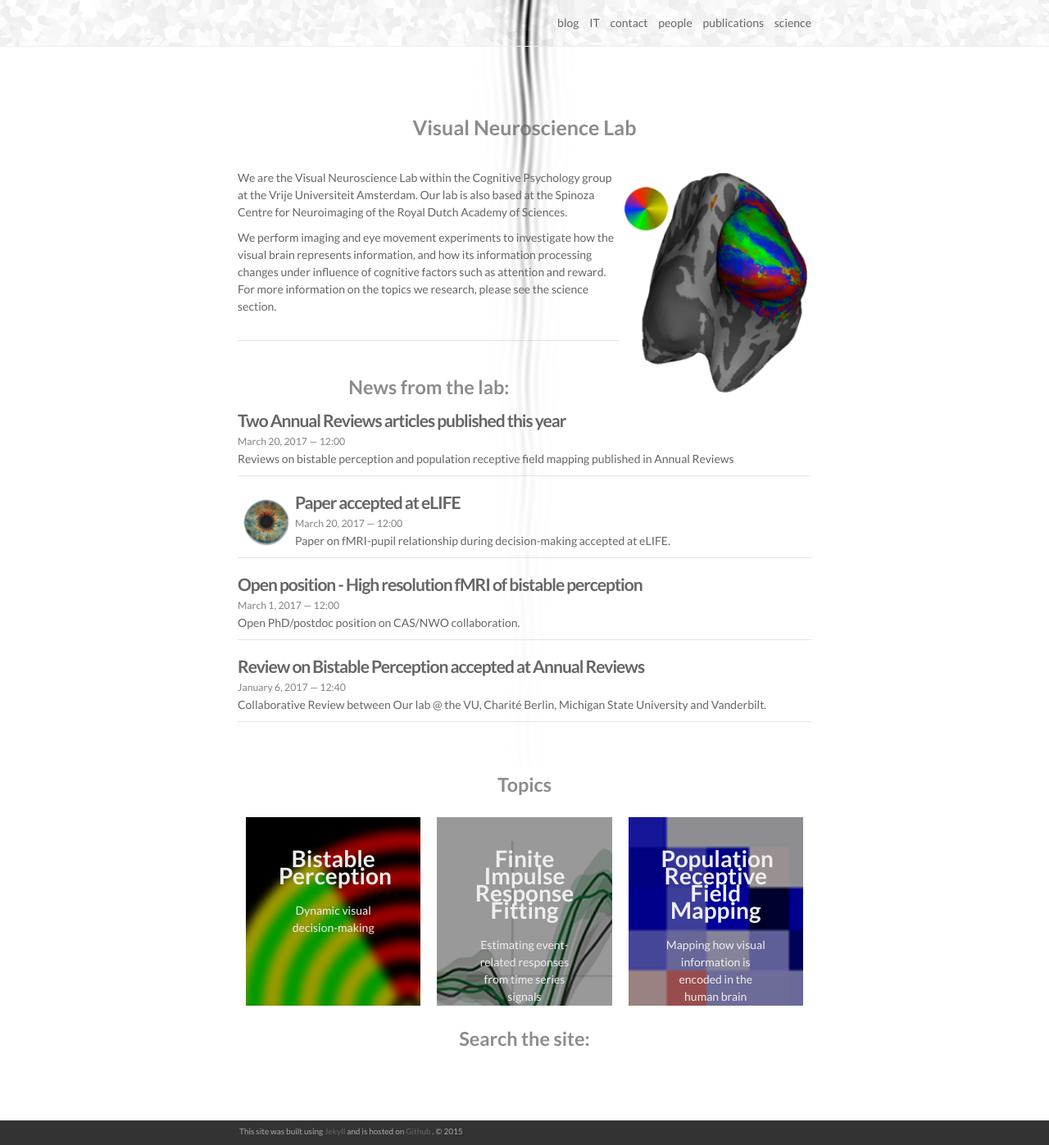
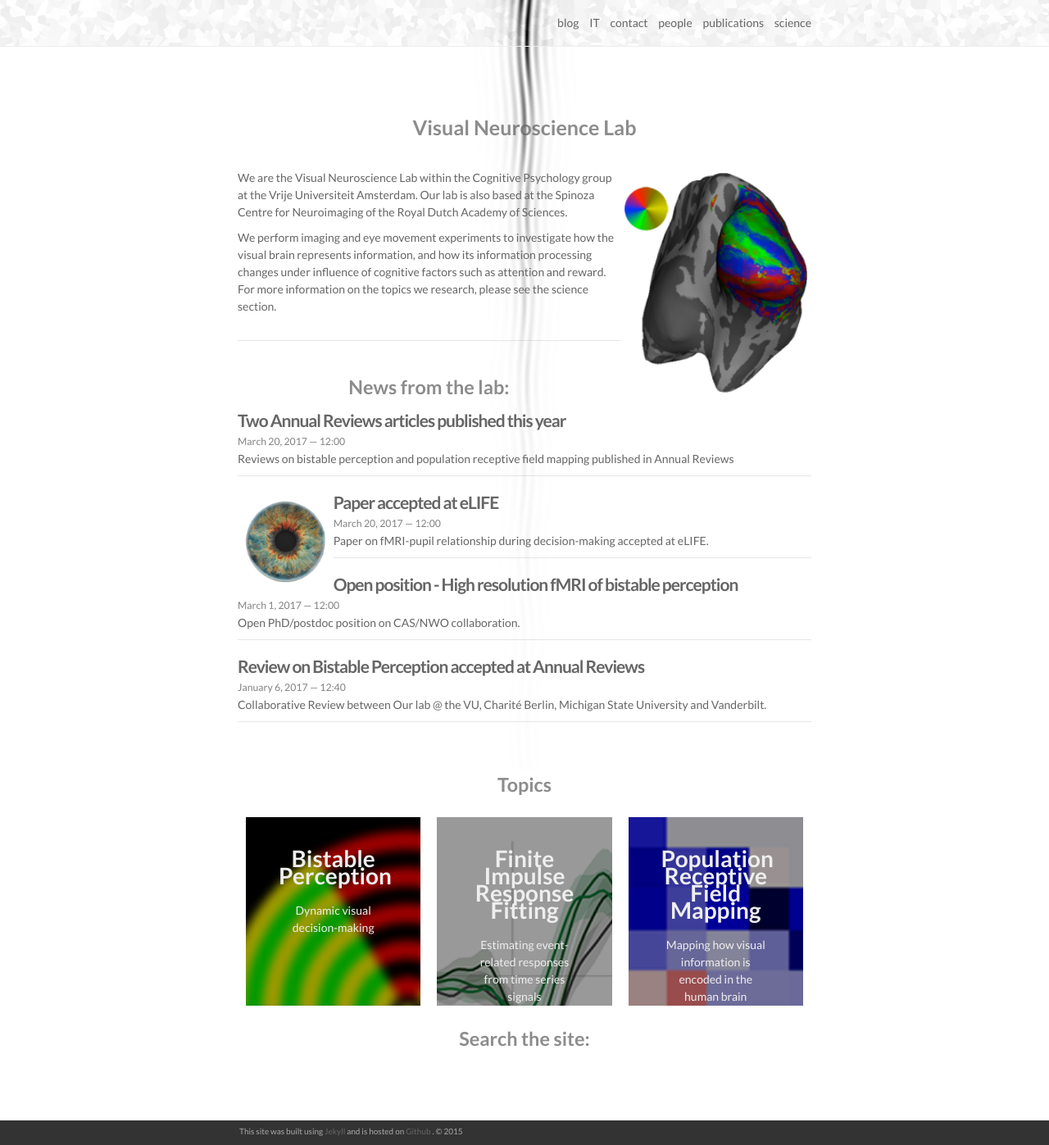
Before and after one commit to tknapen/tknapen.github.io, a Jekyll site: the page built from index.html, in a window 1280 px wide and 1397 px high. Shown: the whole window at 82% size. Built offline with Jekyll 4.4.1, drawn with Linux system fonts in a browser that asks for light colours; nearby versions of some CDN libraries; the list of posts is cut into pages by our own code; comment, search, counter and statistics services are not loaded.

Commit message:
added img tag to posts, so that they can have images in the list of posts, 7th

```diff
--- a/_sass/_layout.scss
+++ b/_sass/_layout.scss
@@ -273,7 +273,7 @@ padding: $img_spacing;
 float: right;
 }
 .half {
-width:10%;
+width:16.67%;
 }
 .one {
 width:33.33%;
```
